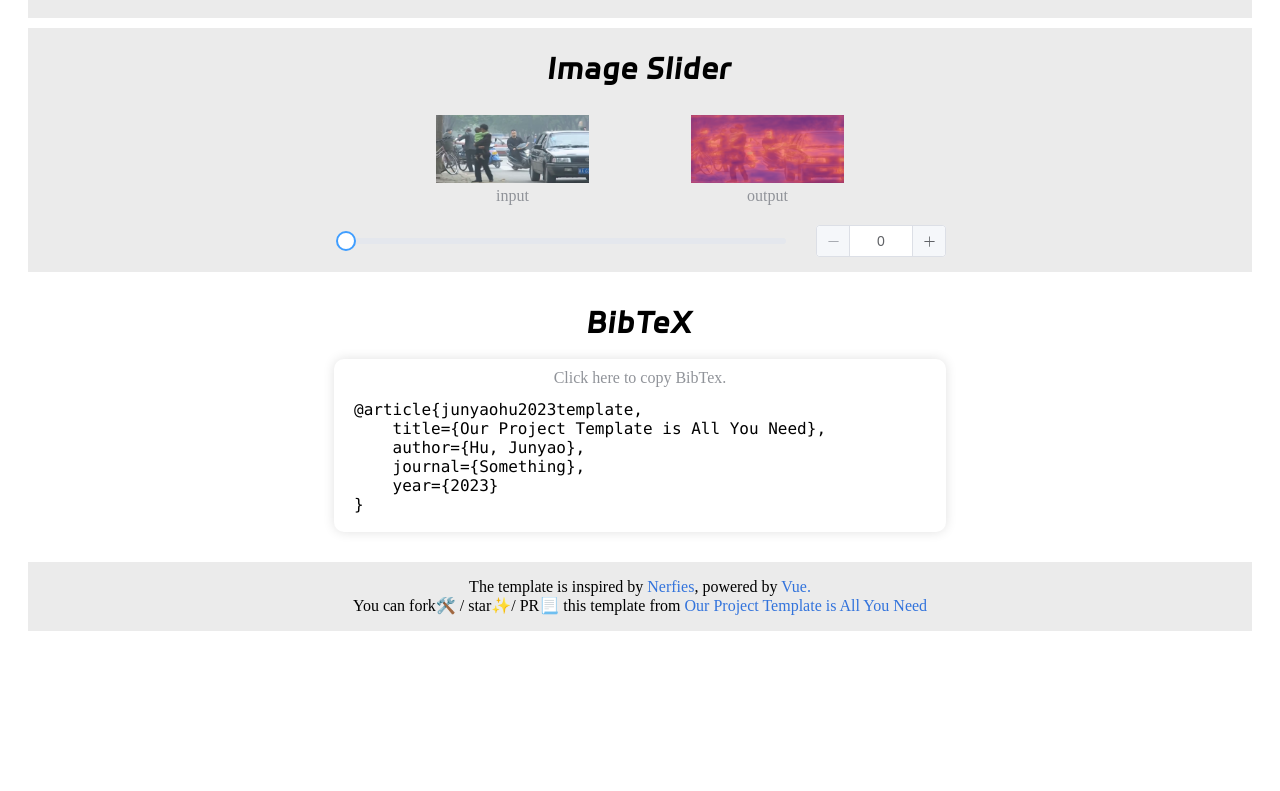
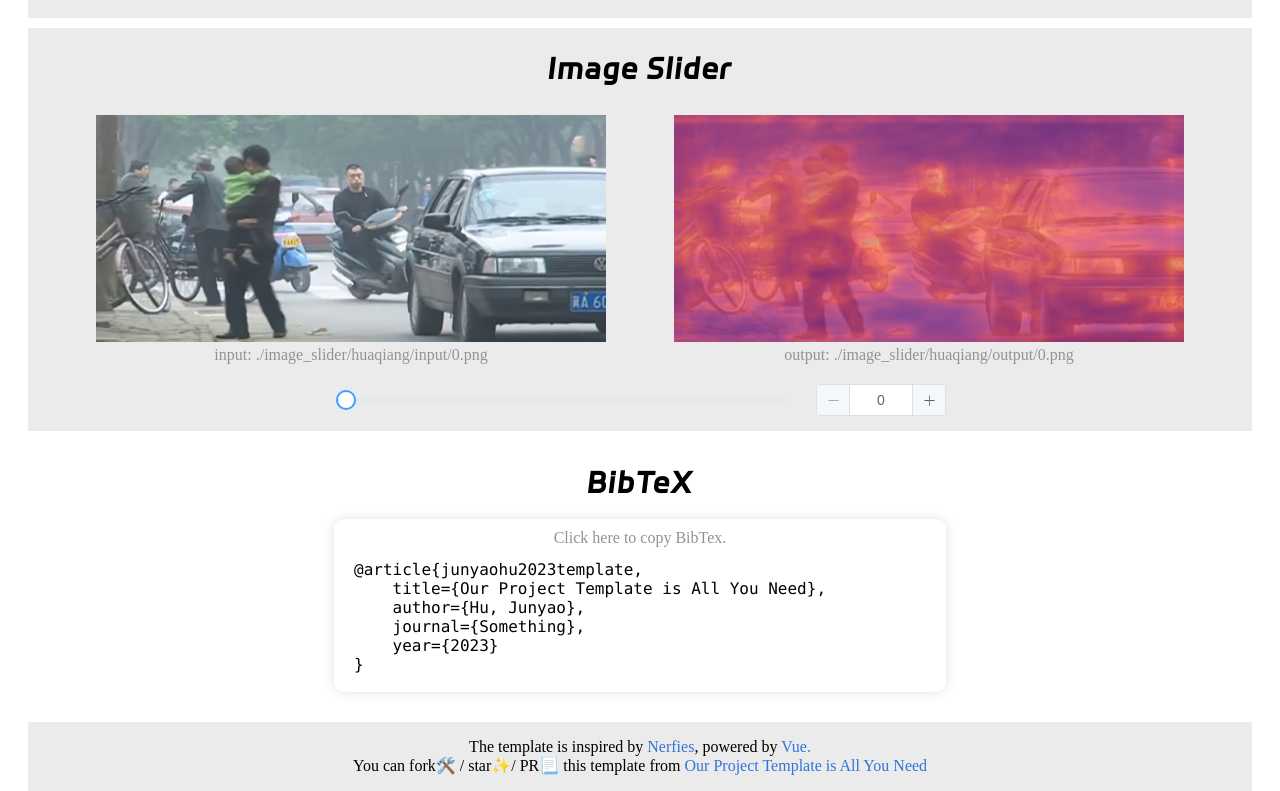
Before and after one commit to JunyaoHu/academic-project-page-template-vue, a Vue app: page / in a window 1280 px wide. Shown: the part 1385-2176 px from the top of the page. Before the commit the page ends 2016 px from the top, so only its background shows below. Built offline with nearby package versions, Linux system fonts and the light colour scheme.

Commit message:
[Update] loading imageslider

```diff
--- a/src/components/sections/ImageSlider.vue
+++ b/src/components/sections/ImageSlider.vue
@@ -3,19 +3,47 @@ export default {
   data() {
     return {
       sliderValue: 0, // 滑块的值
-      inputImagePath:  './image_slider/huaqiang/input/', // 图片存放路径
-      outputImagePath: './image_slider/huaqiang/output/',
+      inputImageRootPath:  './image_slider/huaqiang/input/', // 图片存放路径
+      outputImageRootPath: './image_slider/huaqiang/output/',
+      inputImagePath: '',
+      outputImagePath: '',
       minValue: 0,
       maxValue: 9,
+      loading: true
     };
   },
-  computed: {
-    // 根据滑块的值构建图片的资源路径
-    inputImageSrc() {
-      return `${this.inputImagePath}${this.sliderValue}.png`;
+  beforeMount() {
+    // 在组件挂载之前预加载第一张图片
+    this.loadImage(this.sliderValue, this.inputImageRootPath, 'input');
+    this.loadImage(this.sliderValue, this.outputImageRootPath, 'output');
   },
-    outputImageSrc() {
-      return `${this.outputImagePath}${this.sliderValue}.png`;
+  methods: {
+    handleChange(value) {
+      // 当滑块的值改变时，加载对应的图片
+      console.log(this.loading);
+      this.loadImage(value, this.inputImageRootPath, 'input');
+      this.loadImage(value, this.outputImageRootPath, 'output');
+      console.log(this.loading);
+    },
+    loadImage(value, path, type) {
+      // 构建图片路径
+      this.loading = true;
+      const imagePath = `${path}${value}.png`;
+      // 创建一个新的Image对象用于预加载
+      const image = new Image();
+      image.src = imagePath;
+      // 监听图片加载完成事件
+      image.onload = () => {
+        // 图片加载完成后，更新当前图片路径
+        if (type == 'input') {
+          this.inputImagePath = imagePath;
+          console.log(this.inputImagePath);
+        } else {
+          this.outputImagePath = imagePath;
+          console.log(this.outputImagePath);
+        }
+      };
+      this.loading = false;
     },
   },
 };
@@ -27,21 +55,33 @@ export default {
     <h1 class="title1">Image Slider</h1>
   </el-row>
   <el-row>
-      <el-col :xs="20" :sm="20" :md="16" :lg="12" :xl="12">
+    <el-col>
       <el-row justify="space-evenly">
-            <el-col :xs="10" :sm="10" :md="8" :lg="6" :xl="6">
+        <el-col :lg="10" :xl="6">
           <div class="demo-image">
             <div class="block">
-                        <el-image :src="inputImageSrc" fit="scale-down"/>
-                        <span class="demonstration">input</span>
+              <el-skeleton
+              style="width: 100%"
+              :loading="loading"
+              animated
+              :throttle="100"
+              >
+                <template #template>
+                  <el-skeleton-item variant="image" style="width: 100%; height: 100%" />
+                </template>
+                <template #default>
+                  <el-image :src="inputImagePath" fit="scale-down"/>
+                </template>
+              </el-skeleton>
+              <span class="demonstration">input: {{ inputImagePath }}</span>
             </div>
           </div>
         </el-col>
-            <el-col :xs="10" :sm="10" :md="8" :lg="6" :xl="6">
+        <el-col :lg="10" :xl="6">
           <div class="demo-image">
             <div class="block">
-                        <el-image :src="outputImageSrc" fit="scale-down"/>
-                        <span class="demonstration">output</span>
+              <el-image :src="outputImagePath" fit="scale-down"/>
+              <span class="demonstration">output: {{ outputImagePath }}</span>
             </div>
           </div>
         </el-col>
@@ -51,7 +91,7 @@ export default {
   <el-row>
     <el-col :xs="20" :sm="20" :md="16" :lg="12" :xl="12">
     <div class="slider-demo-block">
-            <el-slider v-model="sliderValue" show-input :min="minValue" :max="maxValue" />
+      <el-slider v-model="sliderValue" show-input :min="minValue" :max="maxValue" @input="handleChange"/>
     </div>
     </el-col>
   </el-row>
--- a/src/components/sections/Video.vue
+++ b/src/components/sections/Video.vue
@@ -10,10 +10,10 @@
     </el-row>
 
     <el-row justify="space-evenly">
-      <el-col :xs="20" :sm="20" :md="10" :lg="10" :xl="5">
+      <el-col :lg="10" :xl="6">
         <iframe src="//player.bilibili.com/player.html?aid=802517980&bvid=BV1qy4y1x7VV&cid=325180260&p=1" scrolling="no" border="0" frameborder="no" framespacing="0" allowfullscreen="true"> </iframe>
       </el-col>
-      <el-col :xs="20" :sm="20" :md="10" :lg="10" :xl="5">
+      <el-col :lg="10" :xl="6">
         <iframe src="https://www.youtube.com/embed/1kE_VJgM4u8?si=JZ_XoMOZNfVG1lAF" title="YouTube video player" frameborder="0" allow="accelerometer; autoplay; clipboard-write; encrypted-media; gyroscope; picture-in-picture; web-share" allowfullscreen></iframe>
       </el-col>
     </el-row>
```
Lines whose indentation alone changed are shown as unchanged.
